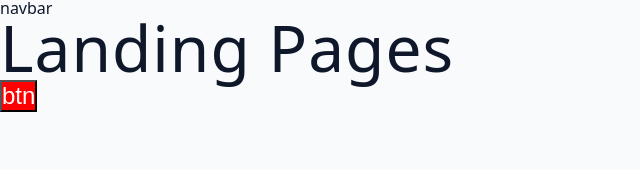
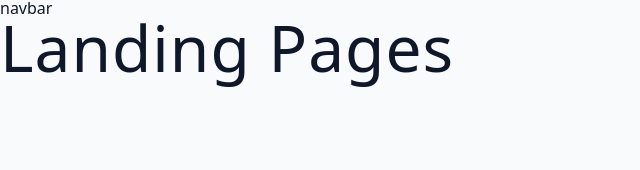
Before and after one commit to sadoksoltan/JobWyz, a React (Vite) app in the folder client/: page / in a window 1280 px wide. Shown: the top 170 px of the page, without its empty margins (0-640 px from the left). Built offline with nearby package versions, Linux system fonts and the light colour scheme.

Commit message:
Update Landing.jsx

```diff
--- a/client/src/pages/Landing.jsx
+++ b/client/src/pages/Landing.jsx
@@ -1,16 +1,10 @@
 import React from "react";
 import styled from "styled-components";
-const StyledBtn = styled.button`
-  font-size: 1.5rem;
-  background: red;
-  color: white;
-`;
 
 const Landing = () => {
   return (
     <div>
       <h1>landing pages</h1>
-      <StyledBtn>btn</StyledBtn>
     </div>
   );
 };
```
